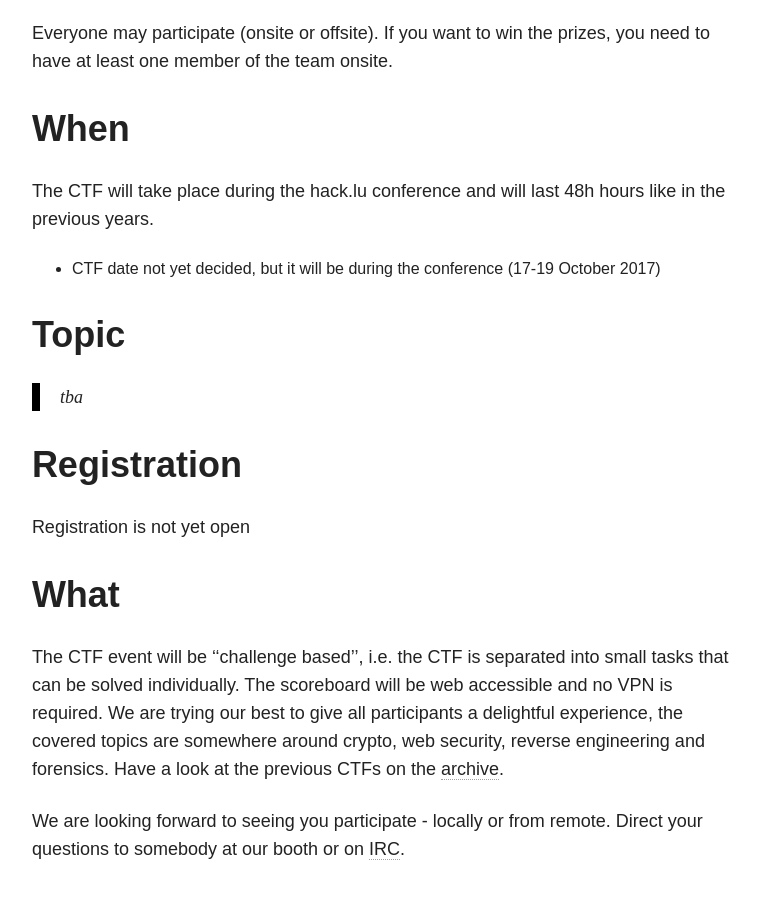
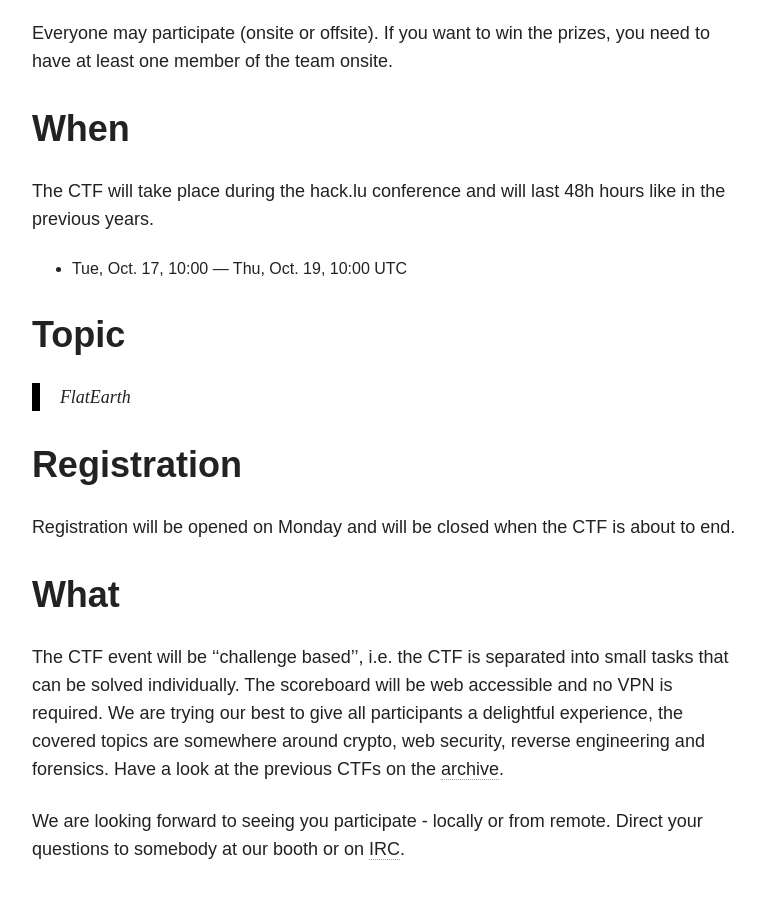
Before and after one commit to adulau/hack-lu-2017, a Jekyll site: the page built from ctf/index.md, in a window 1280 px wide and 900 px high, scrolled down 1493 px. Shown: the whole window, without its empty margins (254-1019 px from the left). Built offline with Jekyll 4.4.1, drawn with Linux system fonts in a browser that asks for light colours; nearby versions of some CDN libraries.

Commit message:
Updated CTF-Page

```diff
--- a/ctf/index.md
+++ b/ctf/index.md
@@ -22,15 +22,15 @@
 
 The CTF will take place during the hack.lu conference and will last 48h hours like in the previous years.
 
-* CTF date not yet decided, but it will be during the conference (17-19 October 2017)
+* Tue, Oct. 17, 10:00 — Thu, Oct. 19, 10:00 UTC
 
 # Topic
 
-> tba
+> FlatEarth
 
 # Registration
 
-Registration is not yet open
+Registration will be opened on Monday and will be closed when the CTF is about to end.
 
 # What
 
```
